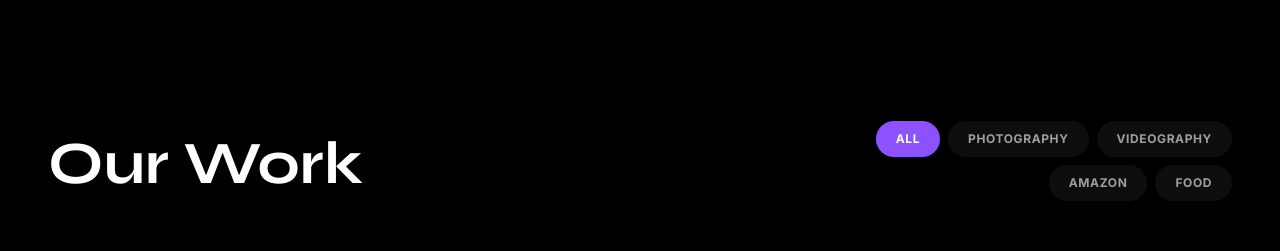
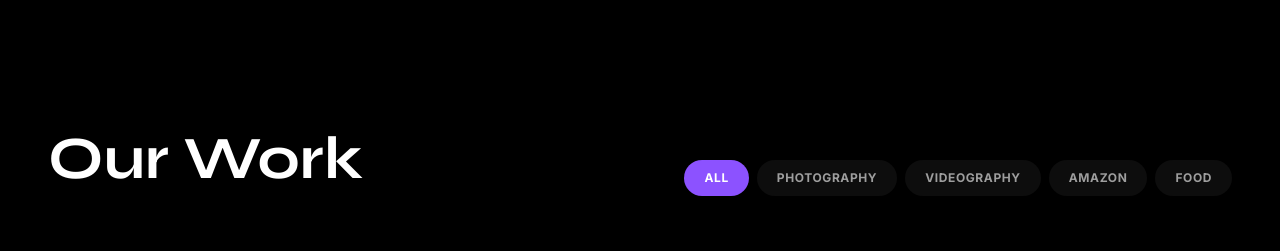
Before and after one commit to MUHAMMADABUZAR1560/ahsan-art, a Next.js app: page / in a window 1280 px wide. Shown: the part 2280-2531 px from the top of the page. Built offline with nearby package versions, Linux system fonts and the light colour scheme; no server answers.

Commit message:
fix: keep category filter buttons on one line (remove flex-wrap)

```diff
--- a/components/sections/portfolio-preview.tsx
+++ b/components/sections/portfolio-preview.tsx
@@ -81,7 +81,7 @@ export function PortfolioPreview() {
           </div>
 
           {/* Category Filter */}
-          <div className="flex overflow-x-auto pb-4 gap-2 no-scrollbar lg:flex-wrap lg:justify-end lg:pb-0 lg:max-w-md">
+          <div className="flex overflow-x-auto pb-4 gap-2 no-scrollbar flex-nowrap lg:justify-end lg:pb-0">
             {categories.map((category) => (
               <button
                 key={category}
```
